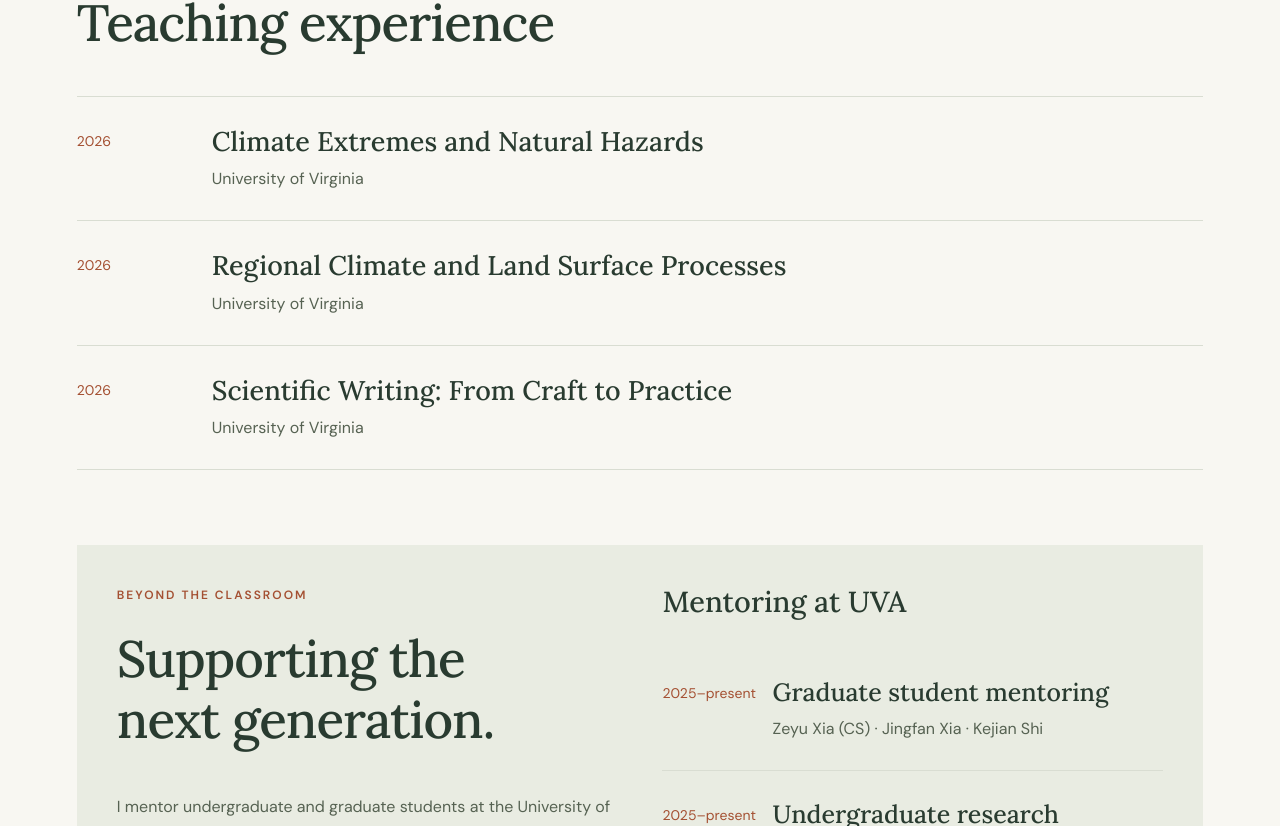
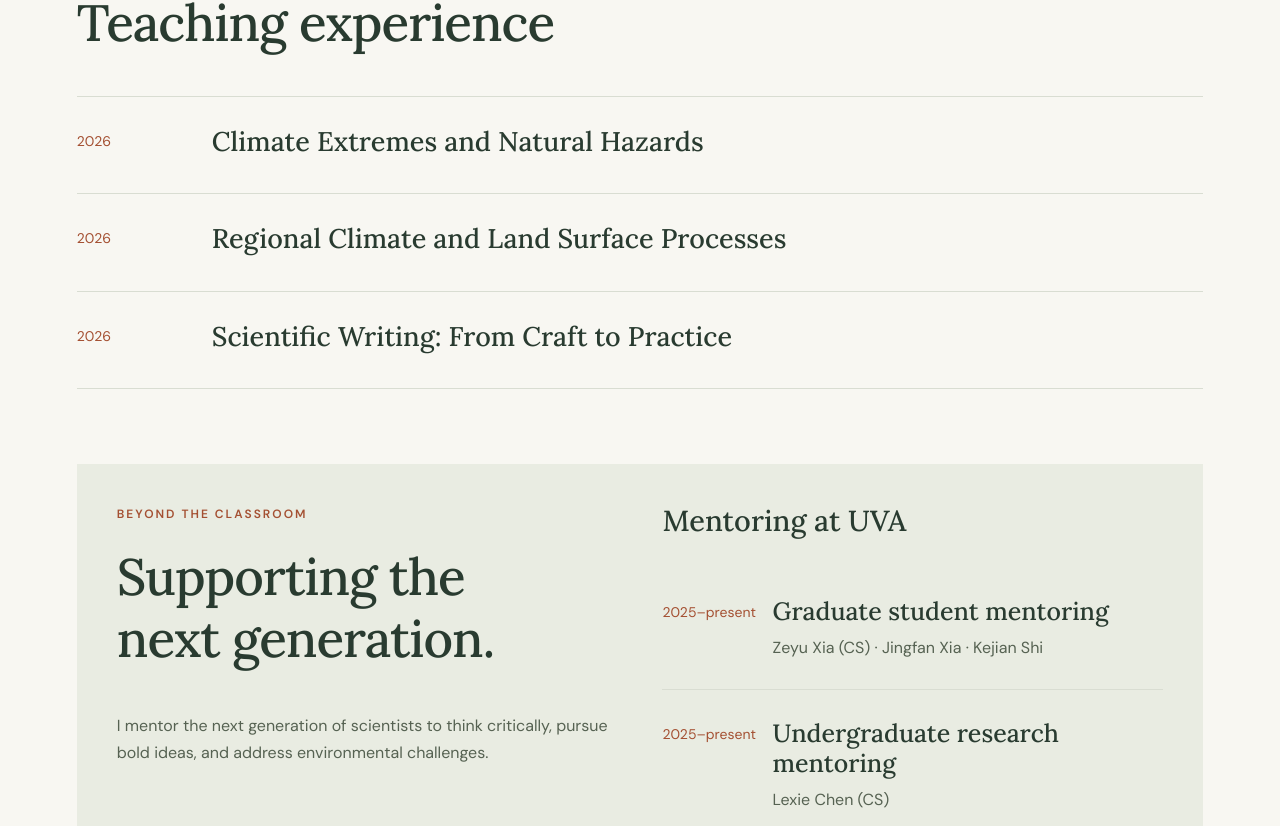
Before and after one commit to LexieChen1/huilin-huang-site, a React (Vite) app: page /teaching in a window 1280 px wide. Shown: the part 634-1460 px from the top of the page. Built offline with nearby package versions, Linux system fonts and the light colour scheme.

Commit message:
Update course listings and mentoring description
Removed university name from course listings and updated mentoring description.

```diff
--- a/src/pages/Teaching.jsx
+++ b/src/pages/Teaching.jsx
@@ -4,17 +4,14 @@ const courses = [
   [
     "2026",
     "Climate Extremes and Natural Hazards",
-    "University of Virginia",
   ],
   [
     "2026",
     "Regional Climate and Land Surface Processes",
-    "University of Virginia",
   ],
   [
     "2026",
     "Scientific Writing: From Craft to Practice",
-    "University of Virginia",
   ],
 ];
 
@@ -84,10 +81,7 @@ export default function Teaching() {
             next generation.
           </h2>
           <p>
-            I mentor undergraduate and graduate students at the
-            University of Virginia, supporting their development
-            as independent researchers through research mentoring,
-            graduate committee service, and academic advising.
+            I mentor the next generation of scientists to think critically, pursue bold ideas, and address environmental challenges.
           </p>
         </div>
 
```
